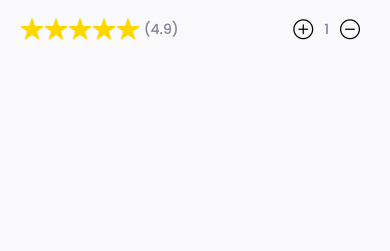
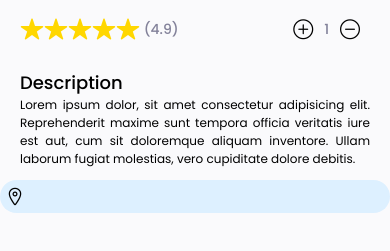
Before and after one commit to gaelambeu/E-Commerce, a React Native app in the folder Macase/: screen /ProductDetails in a window 390 px wide. Shown: the part 421-672 px from the top of the page. Built offline with nearby package versions, Linux system fonts and the light colour scheme.

Commit message:
short modif

```diff
--- a/Macase/screens/ProductDetails.jsx
+++ b/Macase/screens/ProductDetails.jsx
@@ -84,6 +84,22 @@ const ProductDetails = ({navigation}) => {
           </View>
         </View>
 
+
+        <View style={styles.descriptionWrapper}>
+          <Text style={styles.description}>Description</Text>
+          <Text style={styles.descText}>Lorem ipsum dolor, sit amet consectetur adipisicing elit. Reprehenderit maxime sunt tempora officia veritatis iure est aut, cum sit doloremque aliquam inventore. Ullam laborum fugiat molestias, vero cupiditate dolore debitis. </Text>
+        </View>
+
+
+        <View style={{marginBottom: SIZES.small}}>
+          <View style={styles.location}>
+            <Ionicons
+                name="location-outline"
+                size={20}
+            />
+          </View>
+        </View>
+
       </View>
 
     </View>
--- a/Macase/screens/productDetails.style.js
+++ b/Macase/screens/productDetails.style.js
@@ -59,6 +59,32 @@ const styles = StyleSheet.create({
         fontFamily: "medium"
     },
 
+    descriptionWrapper:{
+        marginTop: SIZES.large*2,
+        marginHorizontal: SIZES.large
+    },
+
+    description: {
+        fontFamily: "medium",
+        fontSize: SIZES.large -2
+    },
+
+    descText: {
+        fontFamily: "regular",
+        fontSize: SIZES.small,
+        textAlign: "justify",
+        marginBottom: SIZES.small
+    },
+
+    location:{
+        flexDirection: "row",
+        justifyContent: "space-between",
+        alignItems: "center",
+        backgroundColor: COLORS.secondary,
+        padding: 5,
+        borderRadius: SIZES.large
+    },
+
     title:{
         fontFamily: "bold",
         fontSize: SIZES.large
```
